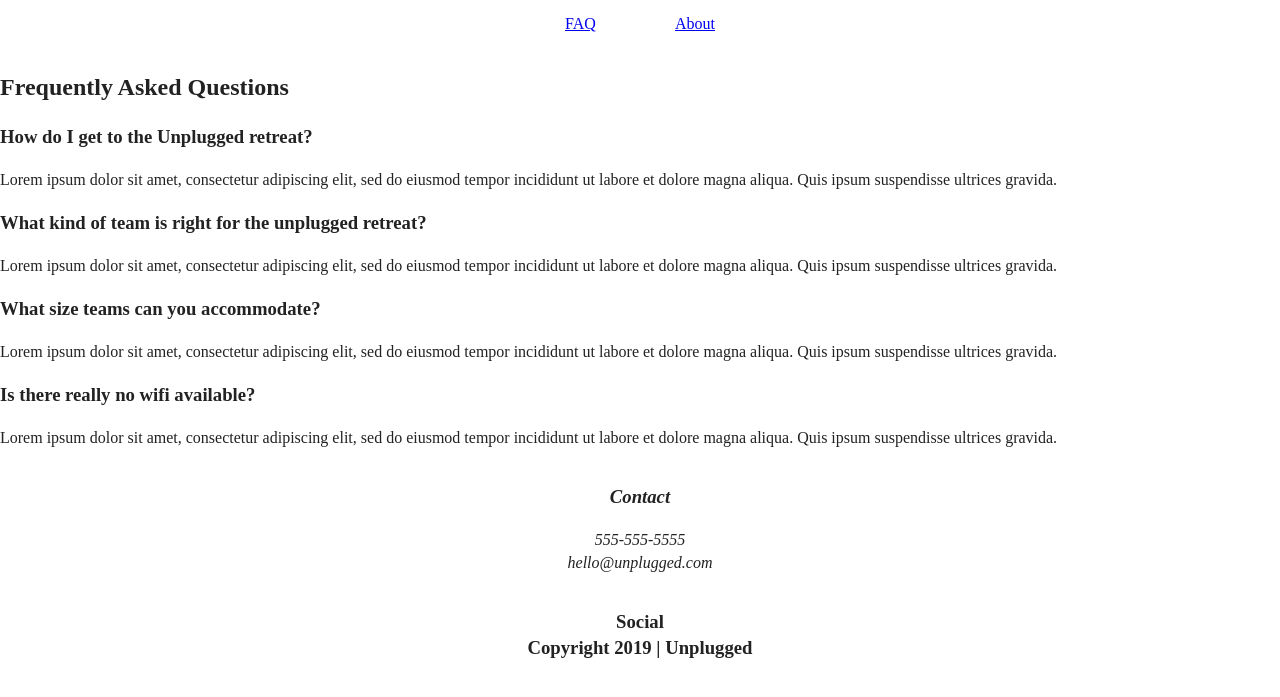
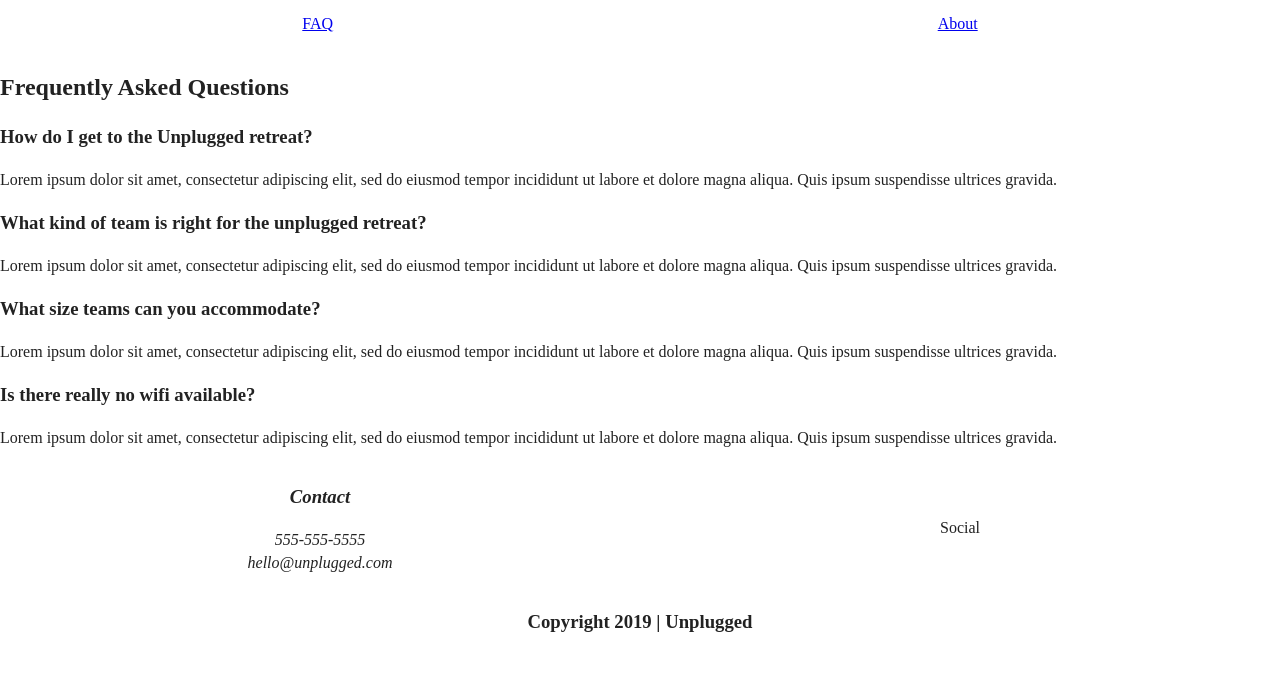
Before and after one commit to Jared-P-111/unplugged-retreat, a website: page faq/index.html in a window 1280 px wide. Shown: the part 27-724 px from the top of the page. Drawn offline with Linux system fonts and the light colour scheme.

Commit message:
Added Flexbox properties to about, home, faq

```diff
--- a/css/main.css
+++ b/css/main.css
@@ -93,7 +93,7 @@ header, footer {
   display: flex;
   justify-content: center;
   align-items: center;
-
+  flex-flow: row wrap;
 }
 
 header .content-wrapper {
@@ -118,11 +118,11 @@ header .header-divider {
 
 header nav ul {
   display: flex;
-  justify-content: space-between;
+  justify-content: space-around;
   align-items: center;
   text-align: center;
   padding: 0px;
-  width: 150px;
+  width: 100%;
 }
 
 header nav ul li {
@@ -133,6 +133,7 @@ footer .content-wrapper {
   display: flex;
   justify-content: center;
   align-items: center;
+  width: 100%;
 }
 
 footer .social {
@@ -157,12 +158,9 @@ footer p {
 
 footer .footer-content {
   display: flex;
-  justify-content: center;
+  justify-content: space-around;
   align-items: center;
   flex-flow: row wrap;
-}
-
-footer .contact {
   width: 100%;
 }
 
@@ -170,6 +168,15 @@ footer .social {
   display: flex;
   justify-content: center;
   align-items: center;
+  width: 375px;
+}
+
+footer .copyright {
+  width: 100%;
+}
+
+footer .contact {
+  width: 375px;
 }
 
 /*--------------------Home Page Styles-----------------------------*/
@@ -186,11 +193,23 @@ footer .social {
   align-items: center;
 }
 
-.features {
-  display: flex;
-  justify-content: center;
-  align-items: center;
-}
+
+/*--------------------About Page Styles----------------------------*/
+
+
+
+
+
+
+
+
+
+
+
+/*--------------------FAQ Page Styles------------------------------*/
+
+
+
 
 
 
--- a/faq/index.html
+++ b/faq/index.html
@@ -78,12 +78,12 @@
         </address>
         <div class="social">
           <div class="social-icons">
-            <p><a href="https://www.facebook.com" target="_blank"></a></p>
+            <p><a href="https://www.facebook.com" target="_blank"></a>Social</p>
             <!--Other social links here-->
           </div>
         </div>
         <div class="copyright">
-          <h3>Social <br> Copyright 2019 | Unplugged</h3>
+          <h3>Copyright 2019 | Unplugged</h3>
         </div>
       </div> <!--Footer content ends-->
     </div> <!--Footer content-wrapper ends-->
```
